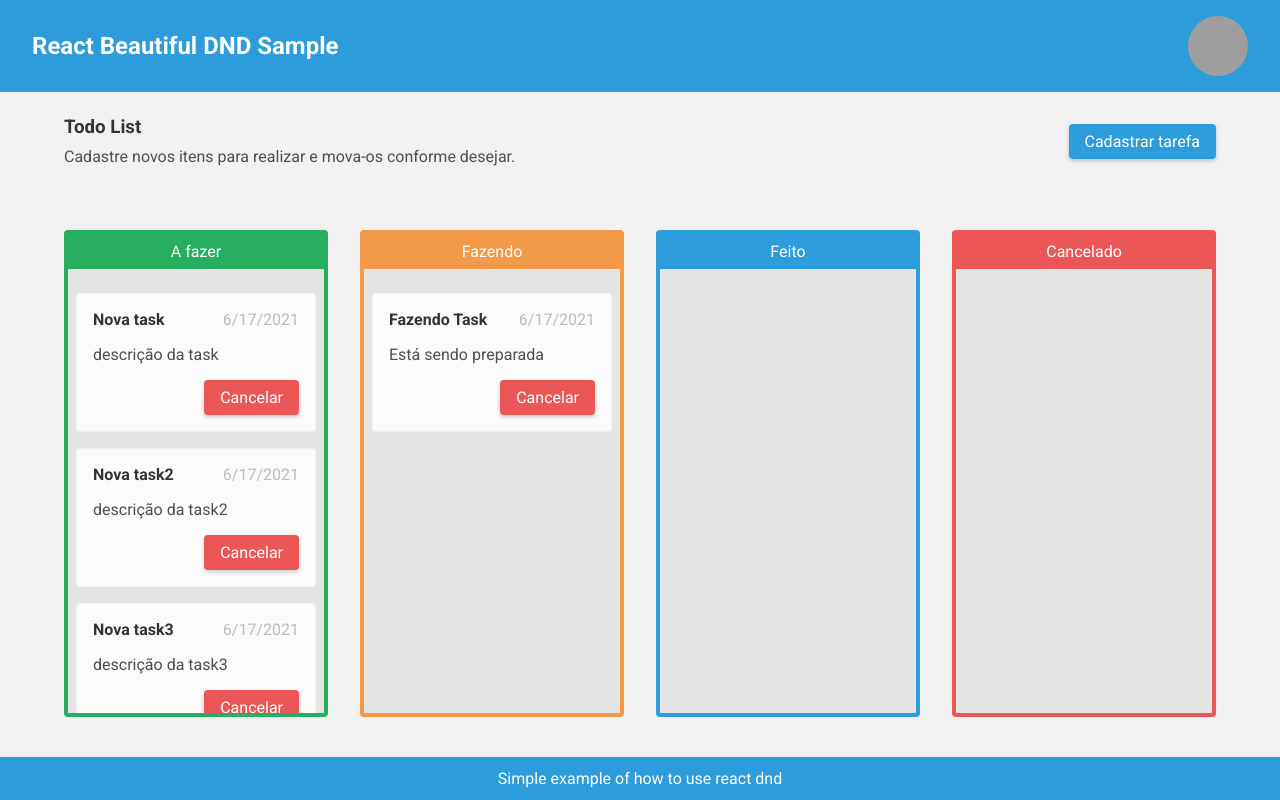
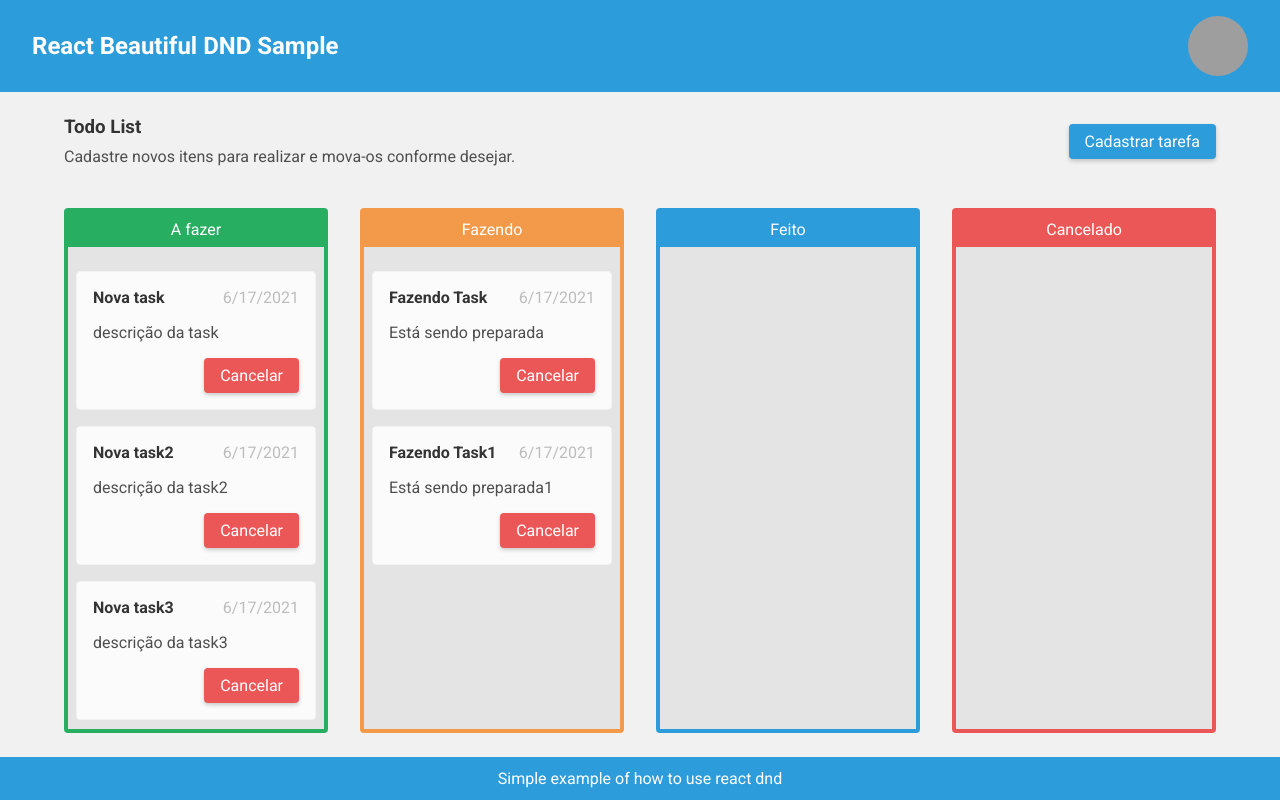
Before and after one commit to Nimbo1999/how-to-react-beautiful-dnd, a React app: page / in a window 1280 px wide. Built offline with nearby package versions, Linux system fonts and the light colour scheme; grey boxes are pictures that could not be loaded.

Commit message:
Adjusts in layout

```diff
--- a/src/App.tsx
+++ b/src/App.tsx
@@ -1,22 +1,39 @@
-import { FC } from 'react';
+import { FC, useRef, useEffect, useState } from 'react';
 
 import HeaderComponent from './components/HeaderComponent';
 import SectionHeader from './components/SectionHeader';
 import TodosContainer from './components/TodosContainer';
 import FooterComponent from './components/FooterComponent';
 
-const App: FC = () => (
-	<>
-		<HeaderComponent />
+const App: FC = () => {
+	const mainRef = useRef<HTMLElement>(null);
 
-		<div className="main-container">
-			<SectionHeader />
+	const [headerOffsetTop, setHeaderOffsetTop] = useState<number>(0);
 
-			<TodosContainer />
+	useEffect(() => {
+		if (mainRef.current) {
+			const { current } = mainRef;
+			const { firstElementChild } = current;
+
+			if (firstElementChild) {
+				setHeaderOffsetTop((firstElementChild as HTMLElement).offsetTop);
+			}
+		}
+	}, [mainRef.current]);
+
+	return (
+		<>
+			<HeaderComponent />
+
+			<main className="main-container" ref={mainRef}>
+				<SectionHeader />
+
+				<TodosContainer headerOffsetTop={headerOffsetTop} />
+			</main>
 
 			<FooterComponent>Simple example of how to use react dnd</FooterComponent>
-		</div>
-	</>
-);
+		</>
+	);
+};
 
 export default App;
--- a/src/assets/less/components/app.less
+++ b/src/assets/less/components/app.less
@@ -4,5 +4,5 @@
 	flex-direction: column;
 	gap: .spacing-em(2)[];
 
-	overflow: hidden;
+	overflow: scroll;
 }
--- a/src/assets/less/components/header.less
+++ b/src/assets/less/components/header.less
@@ -4,6 +4,8 @@
 	background-color: @color-primary;
 
 	align-items: center;
+
+	z-index: 9999;
 
 	h3 {
 		flex: 1;
--- a/src/assets/less/components/sectionHeader.less
+++ b/src/assets/less/components/sectionHeader.less
@@ -1,11 +1,15 @@
 .section-header-container {
+	position: fixed;
+
 	display: flex;
 	align-items: center;
 	justify-content: space-between;
 	flex-wrap: wrap;
 	gap: .spacing-em(2)[];
 
+	width: 100%;
 	padding: .spacing-em(3)[];
+	background-color: @body-bg;
 
 	.title-and-subtitle{
 		flex: 1 0 100%;
--- a/src/assets/less/components/todos/todoList.less
+++ b/src/assets/less/components/todos/todoList.less
@@ -7,7 +7,6 @@
 	border-width: 4px;
 	border-style: solid;
 	border-radius: .spacing-em(.5)[];
-	overflow: hidden;
 
 	background: #e4e4e4;
 
--- a/src/assets/less/components/todosContainer.less
+++ b/src/assets/less/components/todosContainer.less
@@ -4,8 +4,6 @@
 	gap: .spacing-em(2)[];
 
 	padding: 0px .spacing-em(3)[];
-
-	overflow-x: scroll;
 
 	@media screen and (min-width: @break-md) {
 		padding: 0px .spacing-em(4)[];
--- a/src/components/TodosContainer.tsx
+++ b/src/components/TodosContainer.tsx
@@ -5,7 +5,7 @@ import initialState from '../mock/todosContainerInitialState';
 
 import TodoList from './todos/TodoList';
 
-const TodosContainer: FC = () => {
+const TodosContainer: FC<{ headerOffsetTop: number }> = ({ headerOffsetTop }) => {
 	const [todosSection, setTodosSection] = useState(initialState);
 
 	const updateListA = useCallback(
@@ -71,7 +71,7 @@ const TodosContainer: FC = () => {
 	);
 
 	return (
-		<section className="todos-container">
+		<section className="todos-container" style={{ marginTop: headerOffsetTop }}>
 			<DragDropContext onDragEnd={e => updateListA(e.source, e.destination)}>
 				{Object.keys(todosSection).map(key => (
 					<TodoList key={key} {...todosSection[key]} />
--- a/src/mock/todosContainerInitialState.ts
+++ b/src/mock/todosContainerInitialState.ts
@@ -42,6 +42,13 @@ const initialState: TodosSection = {
 				description: 'Está sendo preparada',
 				onCancel: () => console.log('fazendo'),
 			},
+			{
+				todoId: 'ee',
+				title: 'Fazendo Task1',
+				date: new Date(),
+				description: 'Está sendo preparada1',
+				onCancel: () => console.log('fazendo1'),
+			},
 		],
 		color: 'orange',
 	},
```
